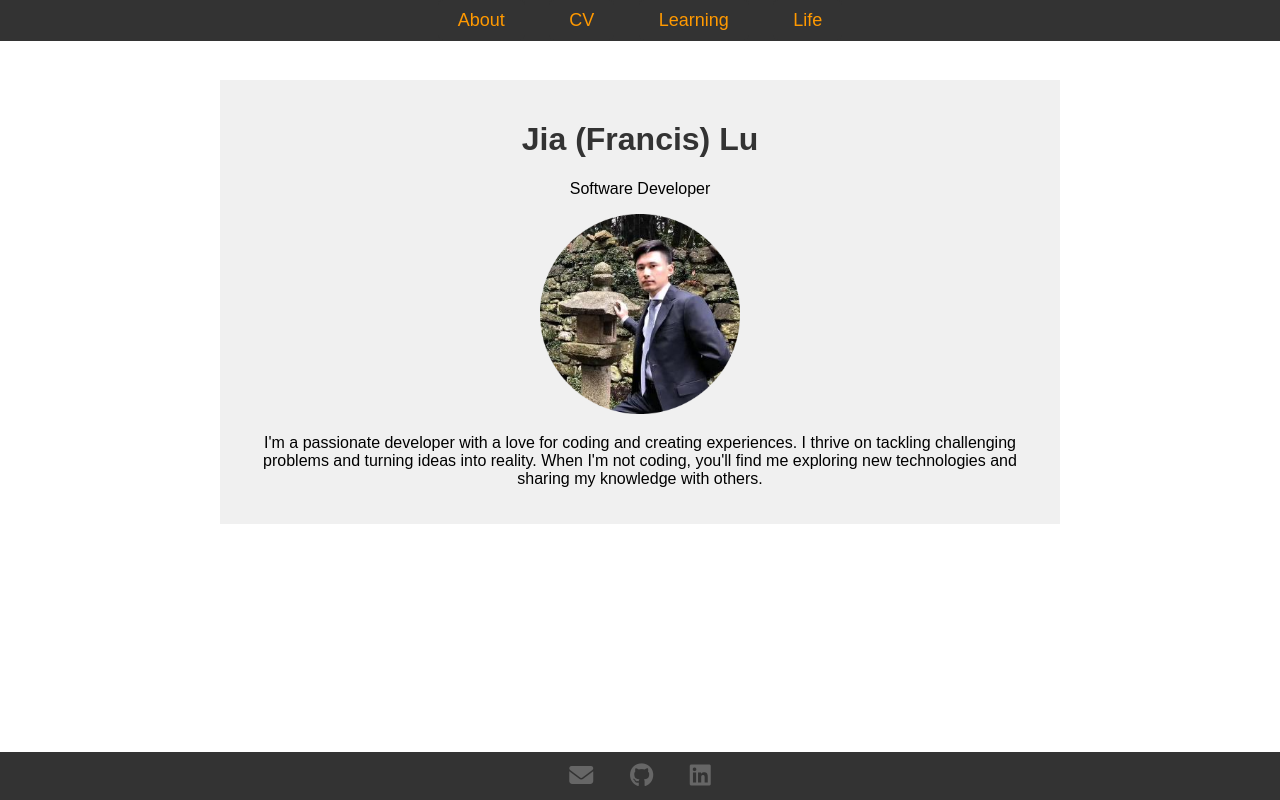
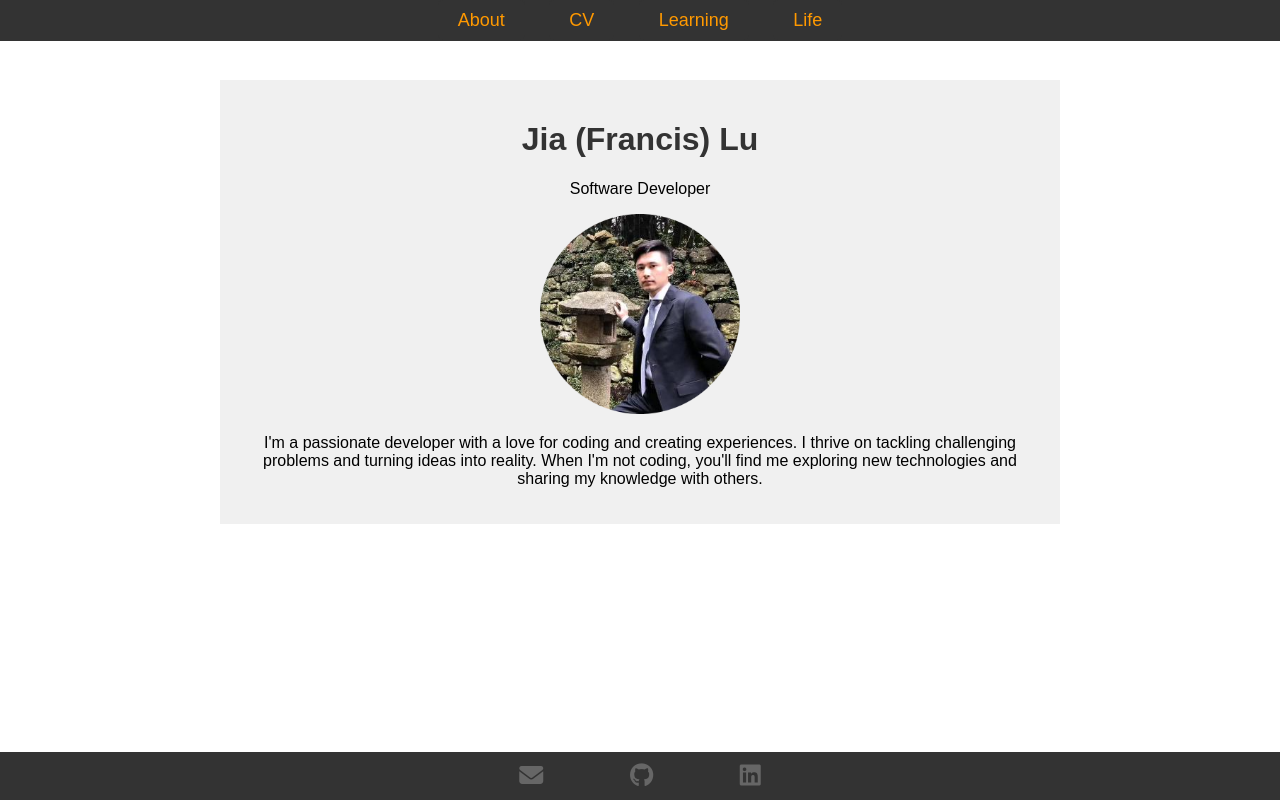
Before and after one commit to CloudJ1603/CV, a plain HTML site: page index.html in a window 1280 px wide. Drawn offline with Linux system fonts and the light colour scheme.

Commit message:
more margin between icons

```diff
--- a/index.html
+++ b/index.html
@@ -10,7 +10,7 @@
     <title>Jia (Francis) Lu - Personal Page</title>
     <style>
         .footer-icons a {
-            margin: 0 15px; /* This will add space between each icon */
+            margin: 0 40px; /* This will add space between each icon */
             color: #666; /* Adjusting the color to be lighter */
             transition: color 0.3s ease;
         }
@@ -58,7 +58,7 @@
 
     <footer class="footer">
         <div class="footer-icons">
-            <a href="mailto:your.email@example.com" target="_blank"><i class="fas fa-envelope"></i></a>
+            <a href="mailto:lujiaca16@gmail.com" target="_blank"><i class="fas fa-envelope"></i></a>
             <a href="https://github.com/yourusername" target="_blank"><i class="fab fa-github"></i></a>
             <a href="https://www.linkedin.com/in/yourprofile" target="_blank"><i class="fab fa-linkedin"></i></a>
         </div>
```
